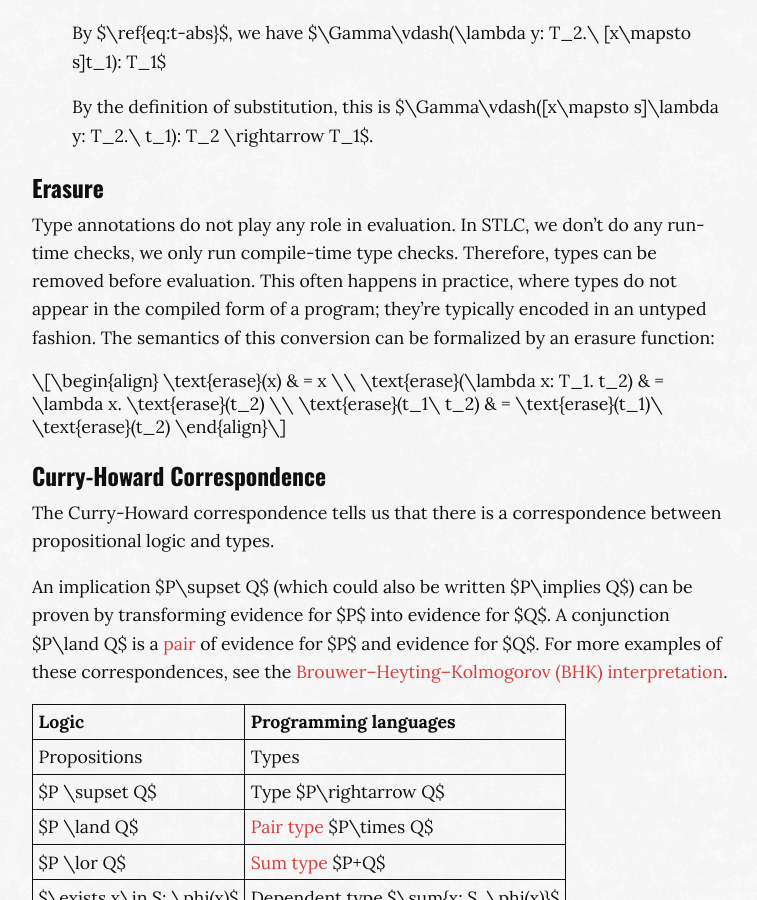
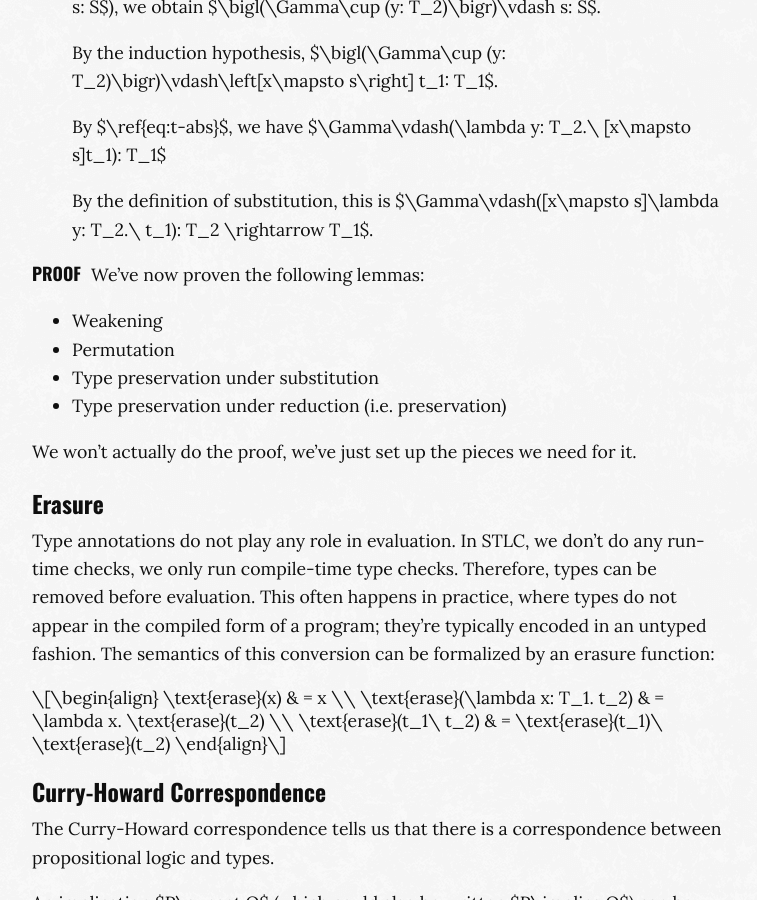
Before and after one commit to MaximeKjaer/kjaer.io, a Jekyll site: the page built from _posts/2018-09-18-fos.md, in a window 1280 px wide and 900 px high, scrolled down 40996 px. Shown: the whole window, without its empty margins (258-1015 px from the left). Built offline with Jekyll 4.4.1, drawn with Linux system fonts in a browser that asks for light colours; comment, search, counter and statistics services are not loaded; some of the changed text lies outside the part shown.

Commit message:
Add missing title to FoS notes

```diff
--- a/_posts/2018-09-18-fos.md
+++ b/_posts/2018-09-18-fos.md
@@ -1536,6 +1537,16 @@
   By $\ref{eq:t-abs}$, we have $\Gamma\vdash(\lambda y: T_2.\ [x\mapsto s]t_1): T_1$
 
   By the definition of substitution, this is $\Gamma\vdash([x\mapsto s]\lambda y: T_2.\ t_1): T_2 \rightarrow T_1$.
+
+#### Proof
+We've now proven the following lemmas:
+
+- Weakening
+- Permutation
+- Type preservation under substitution
+- Type preservation under reduction (i.e. preservation)
+
+We won't actually do the proof, we've just set up the pieces we need for it.
 
 ### Erasure
 Type annotations do not play any role in evaluation. In STLC, we don't do any run-time checks, we only run compile-time type checks. Therefore, types can be removed before evaluation. This often happens in practice, where types do not appear in the compiled form of a program; they're typically encoded in an untyped fashion. The semantics of this conversion can be formalized by an erasure function:
```
Also changed, not shown: other parts of _posts/2018-09-18-fos.md (+1 -0 lines).
